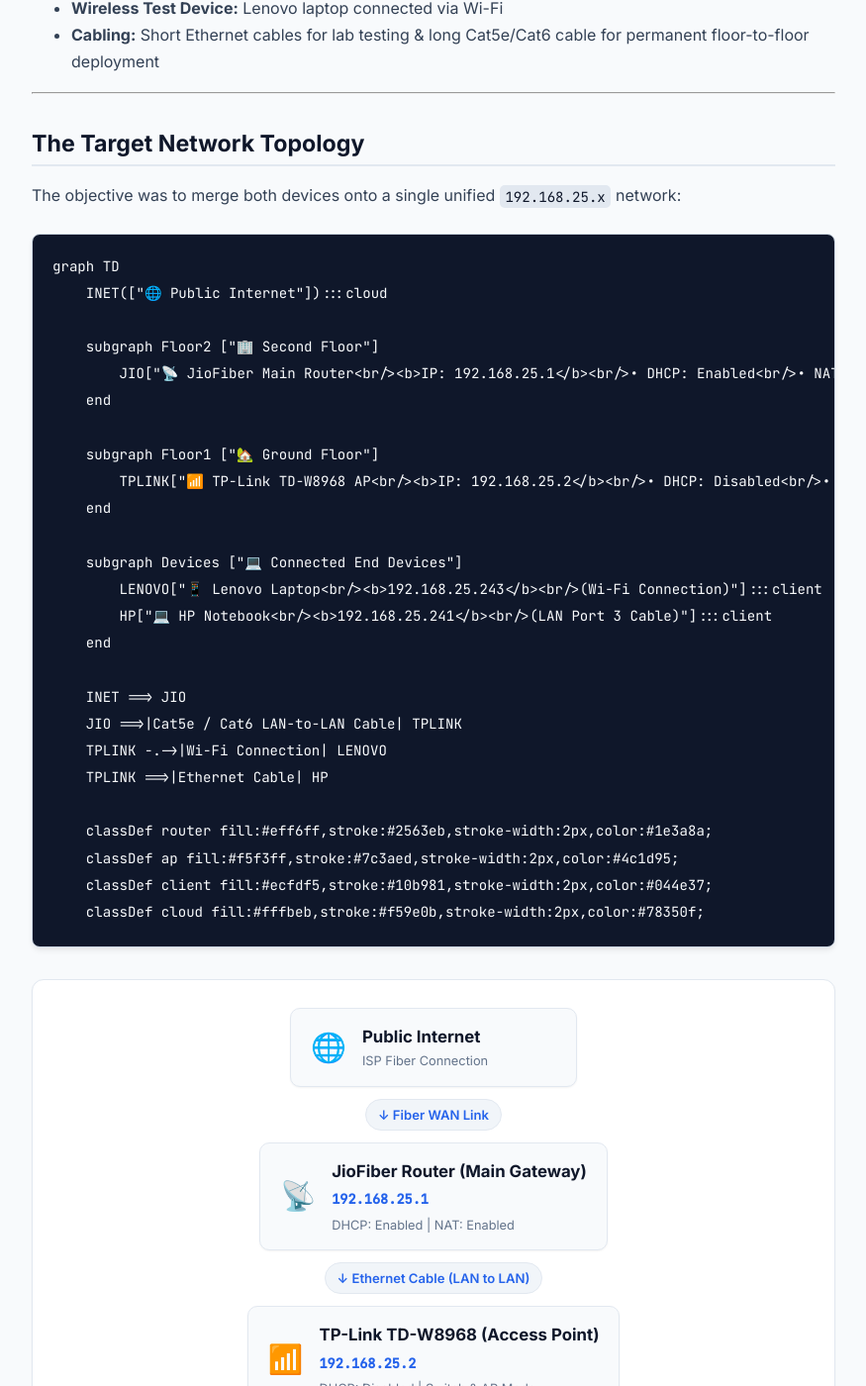
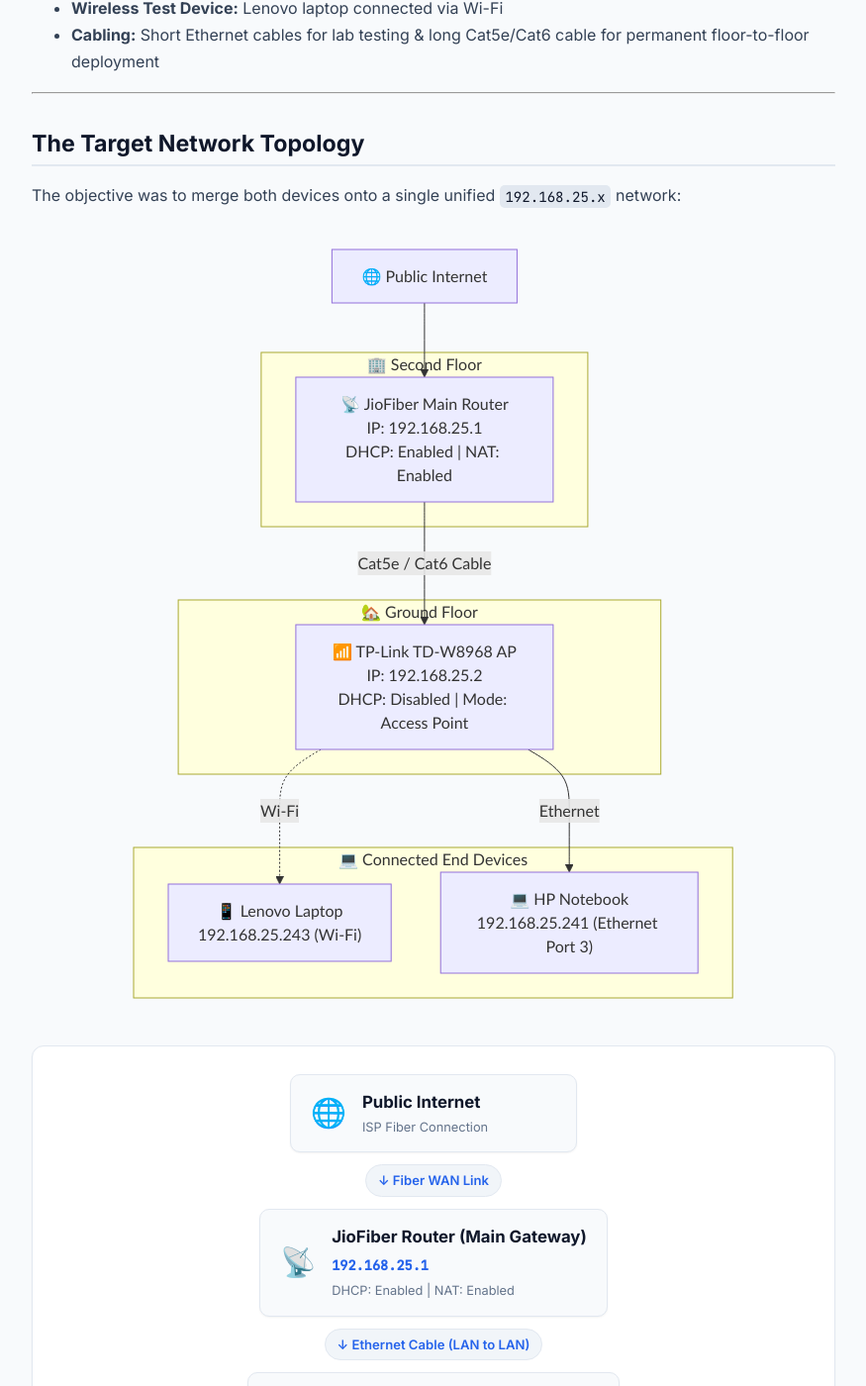
Before and after one commit to Kck1998/kckgig.blogs.github.io, a Jekyll site: the page built from _posts/2026-08-09-tplink-td-w8968-jiofiber-access-point.md, in a window 1280 px wide and 1400 px high, scrolled down 1329 px. Shown: the whole window at 99% size, without its empty margins (202-1077 px from the left). Built offline with Jekyll 4.4.1, drawn with Linux system fonts in a browser that asks for light colours.

Commit message:
feat: add blog layout with theme switching and Mermaid support, and include tutorial for configuring TP-Link TD-W8968 as an access point

````diff
--- a/_layouts/default.html
+++ b/_layouts/default.html
@@ -40,16 +40,35 @@
   <script src="https://cdn.jsdelivr.net/npm/mermaid@10/dist/mermaid.min.js"></script>
   <script>
     document.addEventListener('DOMContentLoaded', () => {
-      // Mermaid Initialization
+      // 1. Process Jekyll Kramdown ```mermaid code blocks
+      const mermaidBlocks = document.querySelectorAll('.language-mermaid, pre.mermaid, code.language-mermaid');
+      mermaidBlocks.forEach((el) => {
+        const code = el.textContent.trim();
+        const mermaidDiv = document.createElement('div');
+        mermaidDiv.className = 'mermaid';
+        mermaidDiv.style.textAlign = 'center';
+        mermaidDiv.style.margin = '2rem 0';
+        mermaidDiv.textContent = code;
+
+        const container = el.closest('.highlighter-rouge') || el.closest('pre') || el;
+        if (container && container.parentNode) {
+          container.parentNode.replaceChild(mermaidDiv, container);
+        }
+      });
+
+      // 2. Initialize Mermaid
       if (window.mermaid) {
+        const isDark = document.documentElement.getAttribute('data-theme') === 'dark' ||
+          (!document.documentElement.getAttribute('data-theme') && window.matchMedia('(prefers-color-scheme: dark)').matches);
+
         mermaid.initialize({
           startOnLoad: true,
-          theme: document.documentElement.getAttribute('data-theme') === 'dark' ? 'dark' : 'default',
+          theme: isDark ? 'dark' : 'default',
           securityLevel: 'loose'
         });
       }
 
-      // Theme Toggle Listener
+      // 3. Theme Switch Listener
       const toggleBtn = document.getElementById('theme-toggle');
       if (toggleBtn) {
         toggleBtn.addEventListener('click', () => {
@@ -65,10 +84,8 @@
           document.documentElement.setAttribute('data-theme', newTheme);
           localStorage.setItem('theme', newTheme);
 
-          // Re-render mermaid if theme changes
-          if (window.mermaid) {
-            location.reload();
-          }
+          // Reload page to re-render Mermaid cleanly under new theme
+          location.reload();
         });
       }
     });
--- a/_posts/2026-08-09-tplink-td-w8968-jiofiber-access-point.md
+++ b/_posts/2026-08-09-tplink-td-w8968-jiofiber-access-point.md
@@ -59,31 +59,26 @@ This article documents the complete setup, key concepts learned, and the final v
 The objective was to merge both devices onto a single unified `192.168.25.x` network:
 
 ```mermaid
-graph TD
-    INET(["🌐 Public Internet"]):::cloud
+flowchart TD
+    INET["🌐 Public Internet"]
 
     subgraph Floor2 ["🏢 Second Floor"]
-        JIO["📡 JioFiber Main Router<br/><b>IP: 192.168.25.1</b><br/>• DHCP: Enabled<br/>• NAT: Enabled"]:::router
+        JIO["📡 JioFiber Main Router<br/>IP: 192.168.25.1<br/>DHCP: Enabled | NAT: Enabled"]
     end
 
     subgraph Floor1 ["🏡 Ground Floor"]
-        TPLINK["📶 TP-Link TD-W8968 AP<br/><b>IP: 192.168.25.2</b><br/>• DHCP: Disabled<br/>• Mode: Access Point"]:::ap
+        TPLINK["📶 TP-Link TD-W8968 AP<br/>IP: 192.168.25.2<br/>DHCP: Disabled | Mode: Access Point"]
     end
 
     subgraph Devices ["💻 Connected End Devices"]
-        LENOVO["📱 Lenovo Laptop<br/><b>192.168.25.243</b><br/>(Wi-Fi Connection)"]:::client
-        HP["💻 HP Notebook<br/><b>192.168.25.241</b><br/>(LAN Port 3 Cable)"]:::client
+        LENOVO["📱 Lenovo Laptop<br/>192.168.25.243 (Wi-Fi)"]
+        HP["💻 HP Notebook<br/>192.168.25.241 (Ethernet Port 3)"]
     end
 
-    INET ==> JIO
-    JIO ==>|Cat5e / Cat6 LAN-to-LAN Cable| TPLINK
-    TPLINK -.->|Wi-Fi Connection| LENOVO
-    TPLINK ==>|Ethernet Cable| HP
-
-    classDef router fill:#eff6ff,stroke:#2563eb,stroke-width:2px,color:#1e3a8a;
-    classDef ap fill:#f5f3ff,stroke:#7c3aed,stroke-width:2px,color:#4c1d95;
-    classDef client fill:#ecfdf5,stroke:#10b981,stroke-width:2px,color:#044e37;
-    classDef cloud fill:#fffbeb,stroke:#f59e0b,stroke-width:2px,color:#78350f;
+    INET --> JIO
+    JIO -->|Cat5e / Cat6 Cable| TPLINK
+    TPLINK -.->|Wi-Fi| LENOVO
+    TPLINK -->|Ethernet| HP
 ```
 
 <div class="topology-container">
````
